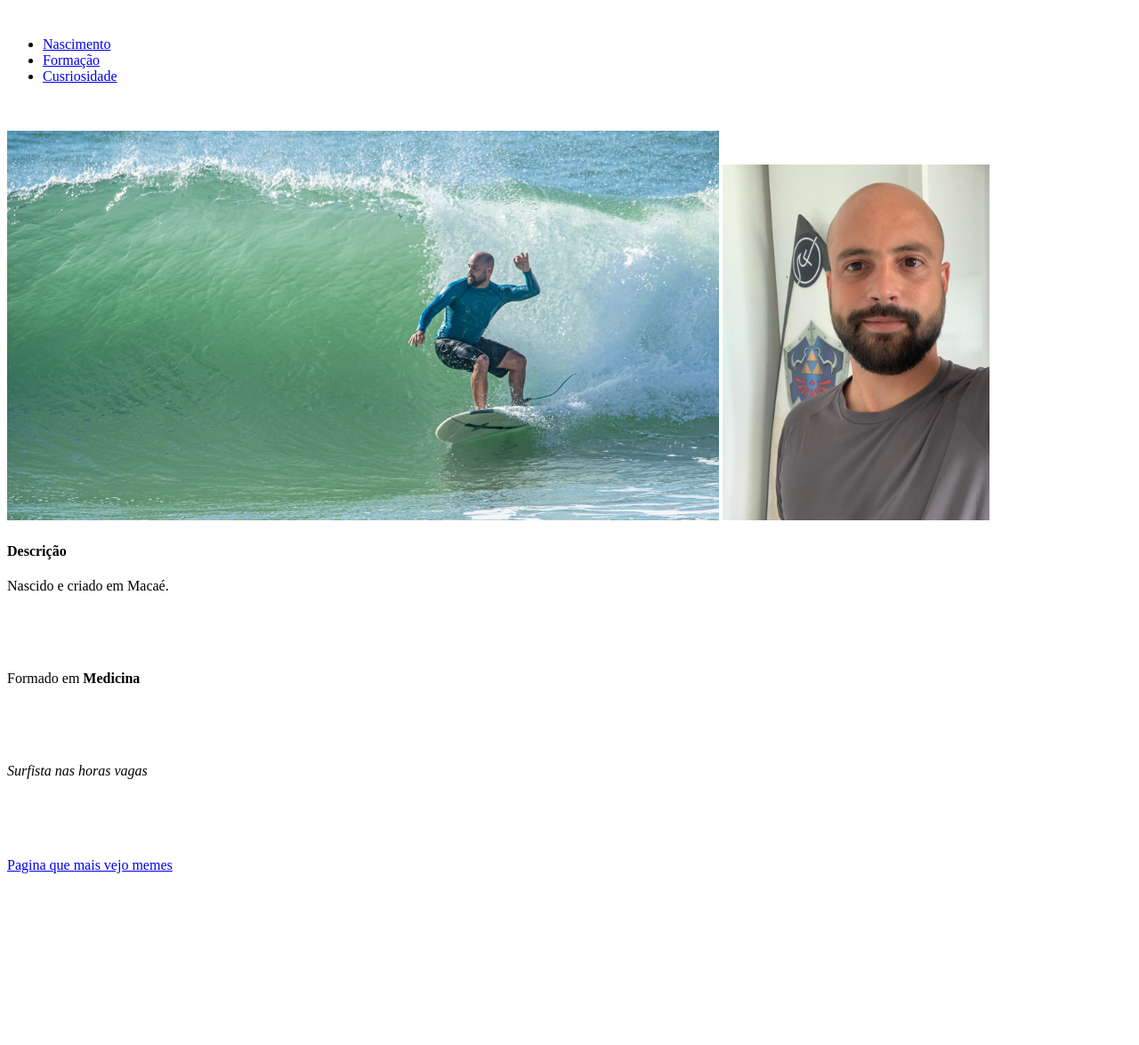
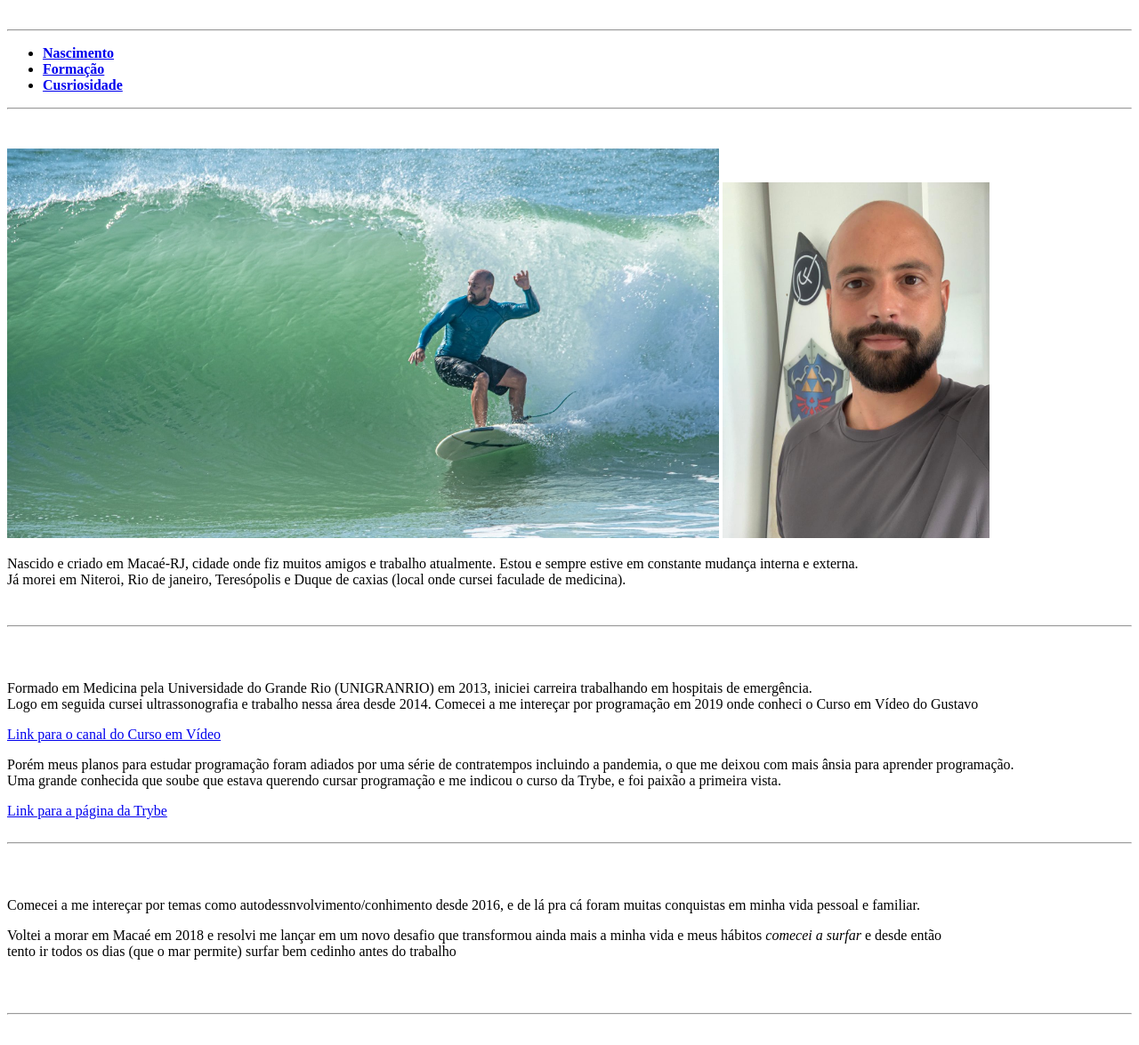
Before and after one commit to GabNok/GabNok.github.io, a plain HTML site: page index.html in a window 1280 px wide. Shown: the part 114-1289 px from the top of the page at 89% size. Before the commit the page ends 1104 px from the top, so only its background shows below. Drawn offline with Linux system fonts and the light colour scheme.

Commit message:
edição de texto e formatação HTML do portfólio

```diff
--- a/index.html
+++ b/index.html
@@ -3,34 +3,43 @@
 <head>
     <meta charset="UTF-8">
     <title>Pagina do Biel</title>
-    <H3>Quem sou?</H3>
+    <H3>Voce está entrando no portfólio de:</H3>
     <H1>Gabriel Nocchi Emerick</H1>
     <br>
+    <hr>
     <ul>
-        <li><a href="#Nascimento">Nascimento</a></li>
-        <li><a href="#Formação">Formação</a></li>
-        <li><a href="#Curiosidade">Cusriosidade</a></li>
+        <li><a href="#Nascimento"> <strong>Nascimento</strong> </a></li>
+        <li><a href="#Formação"><strong>Formação</strong></a></li>
+        <li><a href="#Curiosidade"><strong>Cusriosidade</strong></a></li>
     </ul>
+    <hr>
     <br><br>
 <img src="./fotoGabriel.jpeg" alt="foto minha surfanfo" width="800px">
 <img src="./perfil.jpeg" alt="foto minha face" width="300">
 </head>
 <body>
-    <H4>Descrição</H4>
-    <p id="Nascimento">  Nascido e criado em Macaé.</p>
+    <p id="Nascimento">  Nascido e criado em Macaé-RJ, cidade onde fiz muitos amigos e trabalho atualmente. Estou e sempre estive em constante mudança interna e externa. <br>
+    Já morei em Niteroi, Rio de janeiro, Teresópolis e Duque de caxias (local onde cursei faculade de medicina).</p>
+    <br><hr>
     <br>
     <br>
+    <p id="Formação">Formado em Medicina pela Universidade do Grande Rio (UNIGRANRIO) em 2013, iniciei carreira trabalhando em hospitais de emergência. <br>
+    Logo em seguida cursei ultrassonografia e trabalho nessa área desde 2014. Comecei a me intereçar por programação em 2019 onde conheci o Curso em Vídeo do Gustavo <p>
+    <a href="https://www.youtube.com/channel/UCrWvhVmt0Qac3HgsjQK62FQ" target="_blanck">Link para o canal do Curso em Vídeo</a>
+    <p>Porém meus planos para estudar programação foram adiados por uma série de contratempos incluindo a pandemia, o que me deixou com mais ânsia para aprender programação. <br>
+    Uma grande conhecida que soube que estava querendo cursar programação e me indicou o curso da Trybe, e foi paixão a primeira vista.</p>
+    <a href="https://www.betrybe.com/" target="_black">Link para a página da Trybe</a>
     <br>
-    <p id="Formação">Formado em <strong>Medicina</strong></p>
+    <br><hr>
     <br>
     <br>
+    <p id="Curiosidade">Comecei a me intereçar por temas como autodessnvolvimento/conhimento desde 2016, e de lá pra cá foram muitas conquistas em minha vida pessoal e familiar.</p>
+    <p>Voltei a morar em Macaé em 2018 e resolvi me lançar em um novo desafio que transformou ainda mais a minha vida e meus hábitos <em>comecei a surfar</em> e desde então <br>
+    tento ir todos os dias (que o mar permite) surfar bem cedinho antes do trabalho</p>
     <br>
-    <p id="Curiosidade"><em>Surfista nas horas vagas</em> </p>
+    <br><hr>
     <br>
-    <br>
-    <br>
-    <br>
-    <a href="https://9gag.com/" target="_blanck">Pagina que mais vejo memes</a>
+
 
 </body>
 </html>
```
